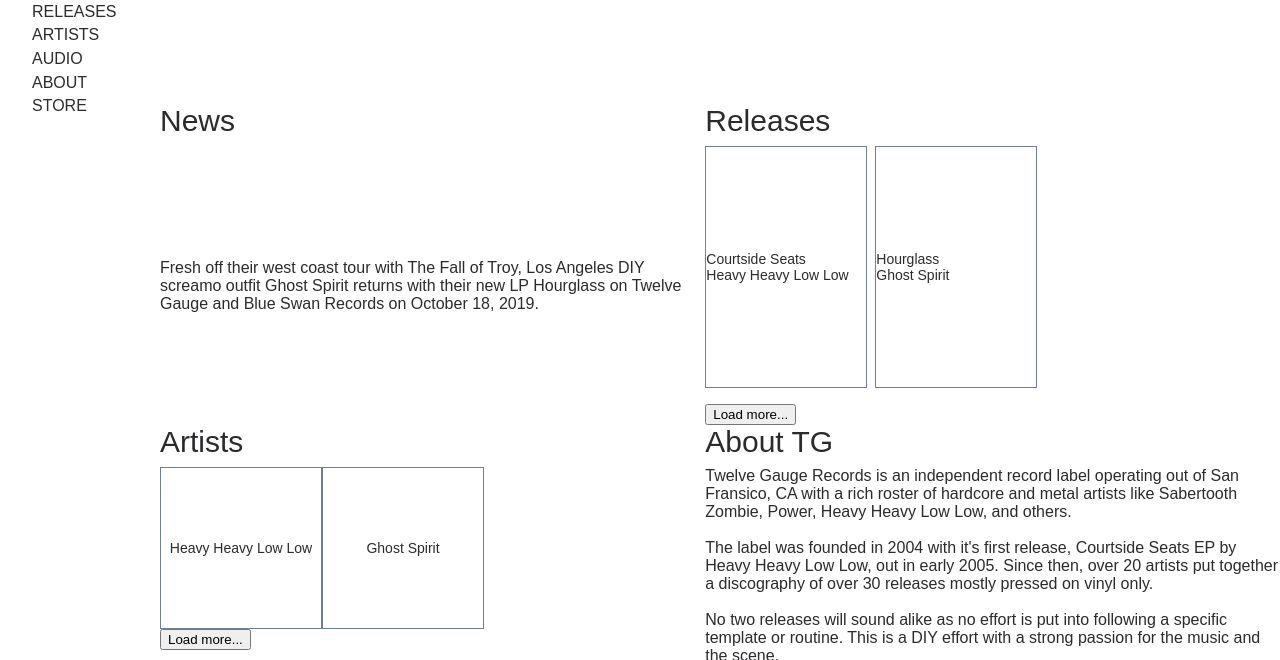
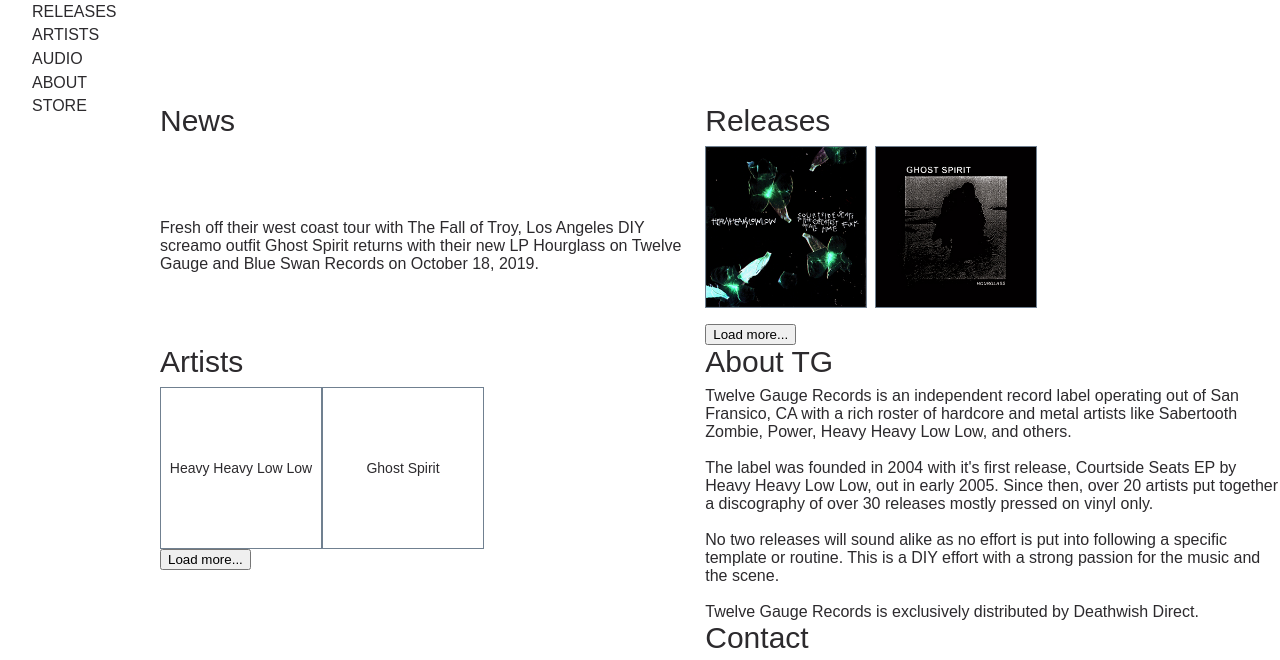
Before and after one commit to etsyketsy/tg-www, a React app: page / in a window 1280 px wide. Shown: the part 176-836 px from the top of the page. Built offline with nearby package versions, Linux system fonts and the light colour scheme.

Commit message:
Fixing divs to show cover first and info on click - Updating CSS for styling

```diff
--- a/src/containers/Home/index.css
+++ b/src/containers/Home/index.css
@@ -52,14 +52,17 @@
 }
 
 .release {
-  display: grid;
+  display: flex;
+  flex-direction: column;
+  justify-content: center;
+  text-align: center;
   margin-bottom: 2vh;
   font-size: 1.75vh;
   margin-right: 1vh;
   overflow-wrap: break-word;
   hyphens: auto;
   width: 20vmin;
-  height: 30vmin;
+  height: 20vmin;
   border: solid slategray .5px;
 }
 
--- a/src/containers/Releases/index.js
+++ b/src/containers/Releases/index.js
@@ -4,7 +4,7 @@
 
 
 const ReleaseInfo = props => {
-    let current =  releaseData.filter(release => release.releaseNumber  === this.state.activeRelease);
+    let current = releaseData.filter(release => release.releaseNumber === this.state.activeRelease);
     console.log(current)
     return (
         <div className="ReleaseInfo" release={current} id={current.releaseNumber}>
@@ -25,8 +25,6 @@
     }
 
     render() {
-        console.log('release state check ' + this.state.showInfo)
-
 
         return (
             (this.state.showInfo) ?
@@ -34,12 +32,11 @@
                     id={this.props.data.releaseNumber}
                     onClick={this.clickHandler}
                 >
-                <img src={this.props.data.img} className="cover" alt={this.props.data.name} />
-                <div className="description">
+
                     <div>{this.props.data.name}</div>
                     <div>{this.props.data.artist}</div>
                     <div> Release: {this.props.data.releaseNumber}</div>
-                </div>
+
                 </div>
 
                 :
@@ -48,10 +45,10 @@
                     id={this.props.data.releaseNumber}
                     onClick={this.clickHandler}
                 >
-                <div className="description">
-                    <div>{this.props.data.name}</div>
-                    <div>{this.props.data.artist}</div>
-                </div>
+                    <img src={this.props.data.img} className="cover" alt={this.props.data.name} />
+                    {/* <div>{this.props.data.name}</div>
+                    <div>{this.props.data.artist}</div> */}
+
                 </div>
         )
     }
```
Lines whose indentation alone changed are shown as unchanged.
